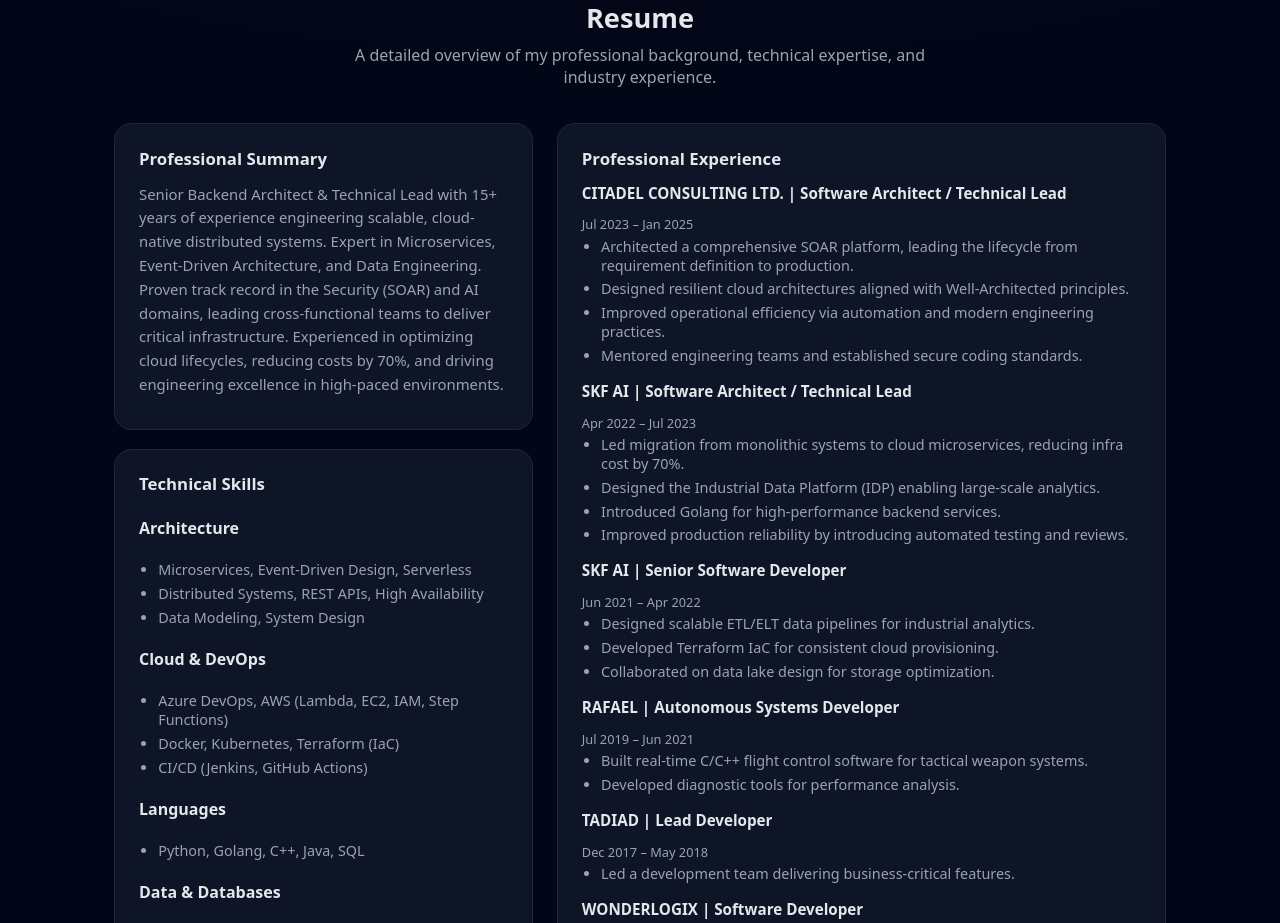
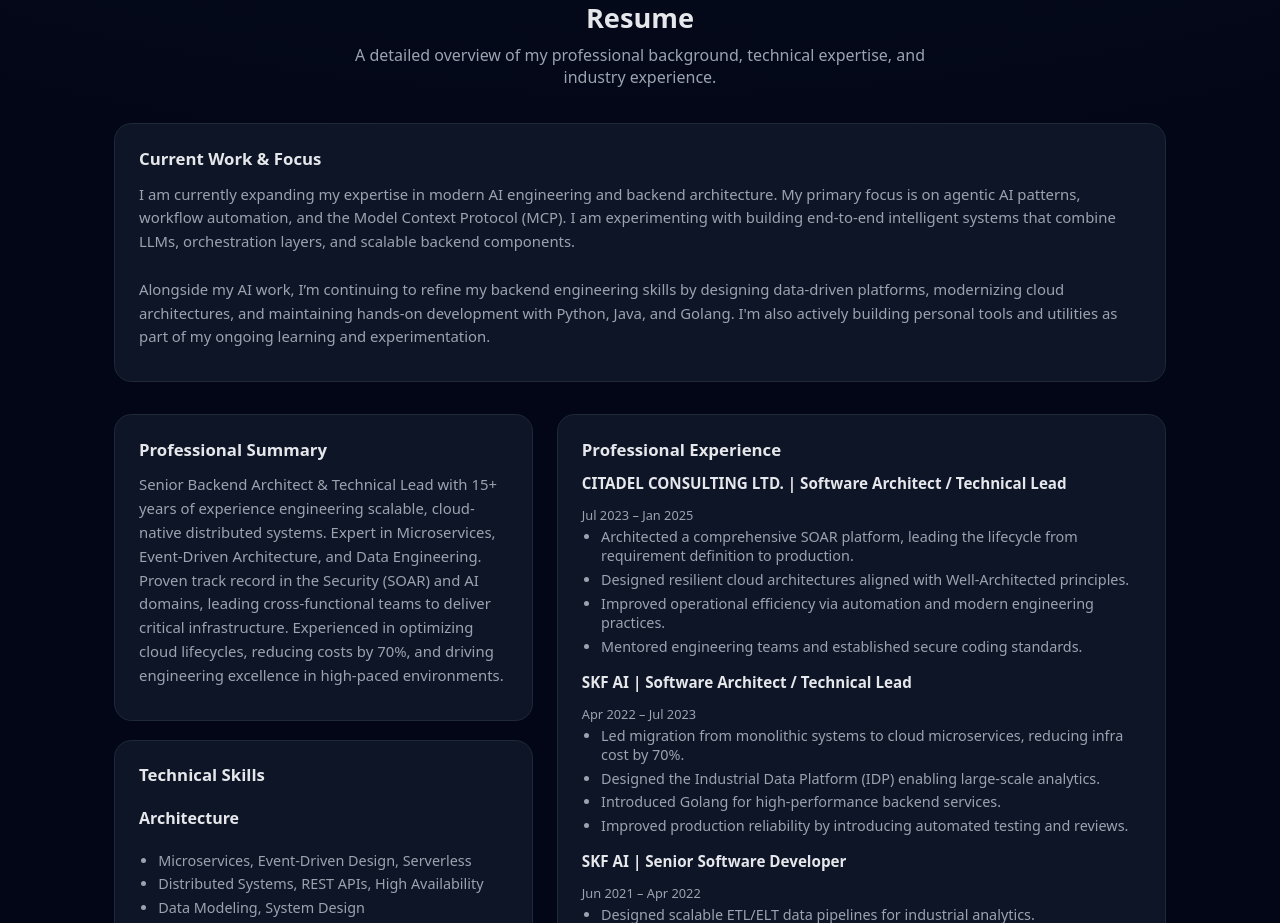
Before and after one commit to YonatanHarel/yonatanharel.github.io, a React (Vite) app: page / in a window 1280 px wide. Shown: the part 2420-3343 px from the top of the page. Built offline with nearby package versions, Linux system fonts and the light colour scheme.

Commit message:
adding current phase in my resume page

```diff
--- a/src/App.jsx
+++ b/src/App.jsx
@@ -220,6 +220,21 @@
     <p className="section-intro">
       A detailed overview of my professional background, technical expertise, and industry experience.
     </p>
+
+    <div className="resume-card" style={{ marginBottom: "2rem" }}>
+      <h3 className="resume-heading">Current Work & Focus</h3>
+      <p className="resume-text">
+        I am currently expanding my expertise in modern AI engineering and backend architecture.
+        My primary focus is on agentic AI patterns, workflow automation, and the Model Context Protocol (MCP).
+        I am experimenting with building end-to-end intelligent systems that combine LLMs, orchestration layers,
+        and scalable backend components.
+        <br /><br />
+        Alongside my AI work, I’m continuing to refine my backend engineering skills by designing
+        data-driven platforms, modernizing cloud architectures, and maintaining hands-on development
+        with Python, Java, and Golang.
+        I'm also actively building personal tools and utilities as part of my ongoing learning and experimentation.
+      </p>
+    </div>
 
     <div className="resume-grid">
 
```
